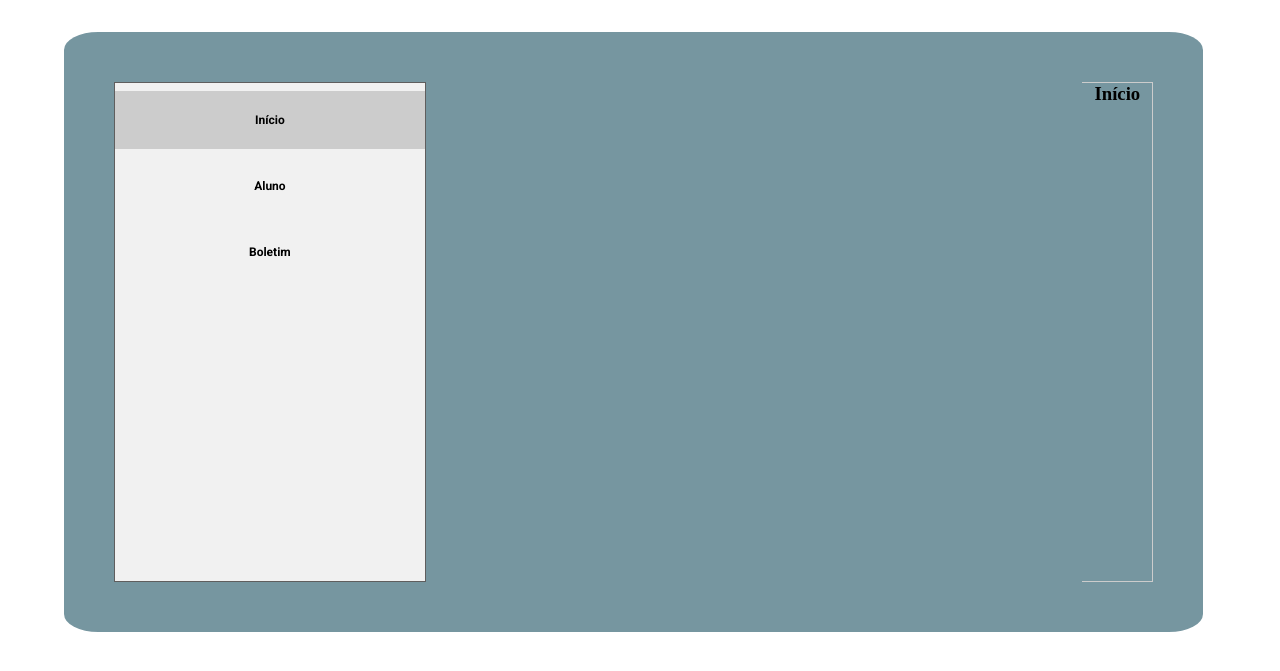
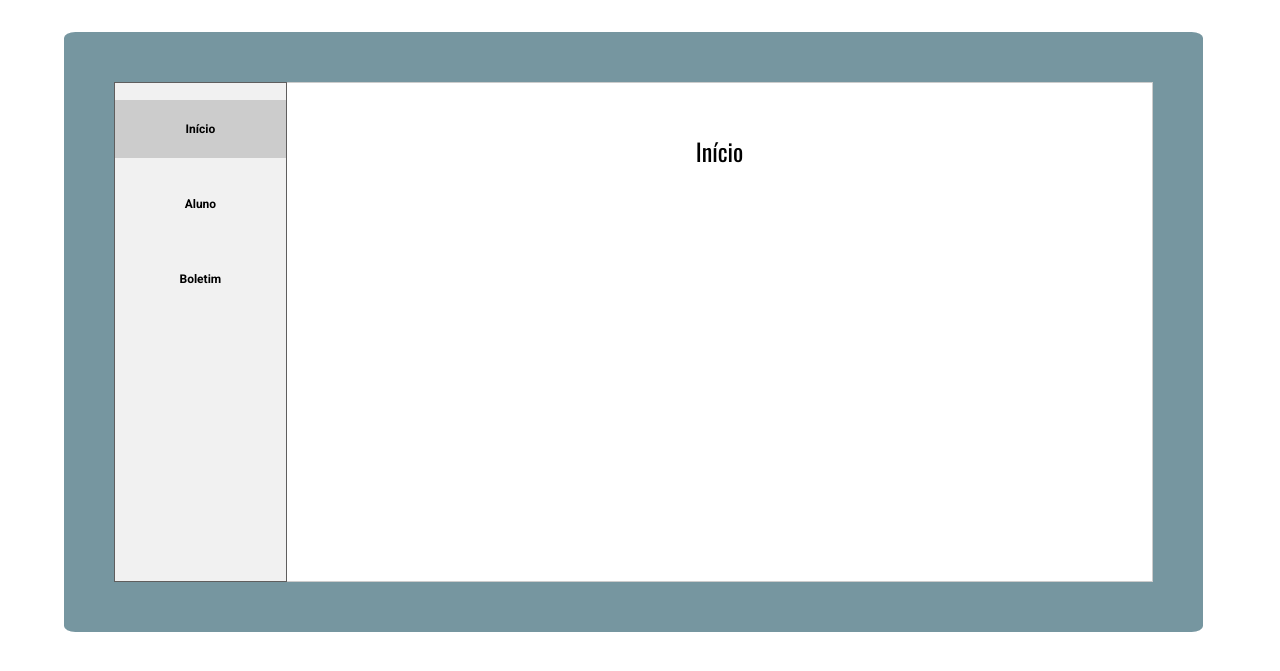
Before and after one commit to Samuelvmt/tccEtecia, a PHP site: page /aluno.php in a window 1280 px wide. Shown: the top 671 px of the page. Run offline with PHP 8.4, Linux system fonts and the light colour scheme; a user stored in the database is signed in; data comes from the database, SQL or seed files in the repository.

Commit message:
modificando css da página de aluno e nos links do footer

```diff
--- a/etecia/aluno.php
+++ b/etecia/aluno.php
@@ -18,7 +18,7 @@
         <button class="tablinks" onclick="openCity(event, 'Boletim')">Boletim</button>
     </div>
 
-    <div class="conexaoAluno">
+    <div class="conexaoAluno ">
         <?php
         session_start();
         // Configuração da conexão ao banco de dados
@@ -47,14 +47,14 @@
     </div>
 
     <div id="Inicio" class="tabcontent">
-        <h3>Início</h3>
+        <h3 class="pagina-aluno-titulo">Início</h3>
         <!-- Espaço de Avisos -->
 
     </div>
 
     <div id="Aluno" class="tabcontent">
-        <h3>Aluno</h3>
-        <div class="dAluno">
+        <h3 class="pagina-aluno-titulo">Aluno</h3>
+        <div class="dAluno nota">
 
 
 
@@ -114,8 +114,8 @@
     </div>
 
     <div id="Boletim" class="tabcontent">
-        <h3>Boletim</h3>
-        <div class="dAluno">
+        <h3 class="pagina-aluno-titulo">Boletim</h3>
+        <div class="dAluno ">
             <?php
             // Query para selecionar os dados do boletim
             $stmt = $connect->prepare("
@@ -163,7 +163,7 @@
     </div>
 
     <div id="Matricula" class="tabcontent">
-        <h3>Matrícula</h3>
+        <h3 class="pagina-aluno-titulo">Matrícula</h3>
         <div class="dAluno">
             <!-- Tabela relacionada a Matrícula -->
         </div>
--- a/etecia/css/styles.css
+++ b/etecia/css/styles.css
@@ -304,7 +304,7 @@ span.psw {
   align-items: center;
   justify-content: space-between;
   padding: 50px;
-  border-radius: 3%;
+  border-radius: 1%;
 }
 
 /* estilo do tab */
@@ -312,7 +312,7 @@ span.psw {
   float: left;
   border: 1px solid #5f5e5e;
   background-color: #f1f1f1;
-  width: 30%;
+  width: 20%;
   height: 500px;
   font: 600 18px "Roboto", sans-serif;
 }
@@ -320,6 +320,7 @@ span.psw {
 /* estilo dos botões do tab */
 .tab button {
   display: block;
+  margin-top: 10%;
   background-color: inherit;
   color: black;
   padding: 22px 16px;
@@ -342,12 +343,30 @@ span.psw {
   background-color: #ccc;
 }
 
+
+.dAluno{
+  font: 400 18px "Oswald", sans-serif;
+  margin-top: 3%;
+  display: flex;
+  flex-direction: column;
+  align-items: center;
+}
+
+.pagina-aluno-titulo{
+  font: 400 24px "Oswald", sans-serif;
+  margin-top: 6%;
+  display: flex;
+  flex-direction: column;
+  align-items: center;
+}
+
 /* estilo do conteúdo do tab */
 .tabcontent {
   float: center;
   padding: 0px 12px;
   border: 1px solid #ccc;
-  width: auto;
+  background-color: white;
+  width: 100%;
   border-left: none;
   height: 500px;
 }
```
Also changed, not shown: etecia/home.html (+8 -2 lines).
